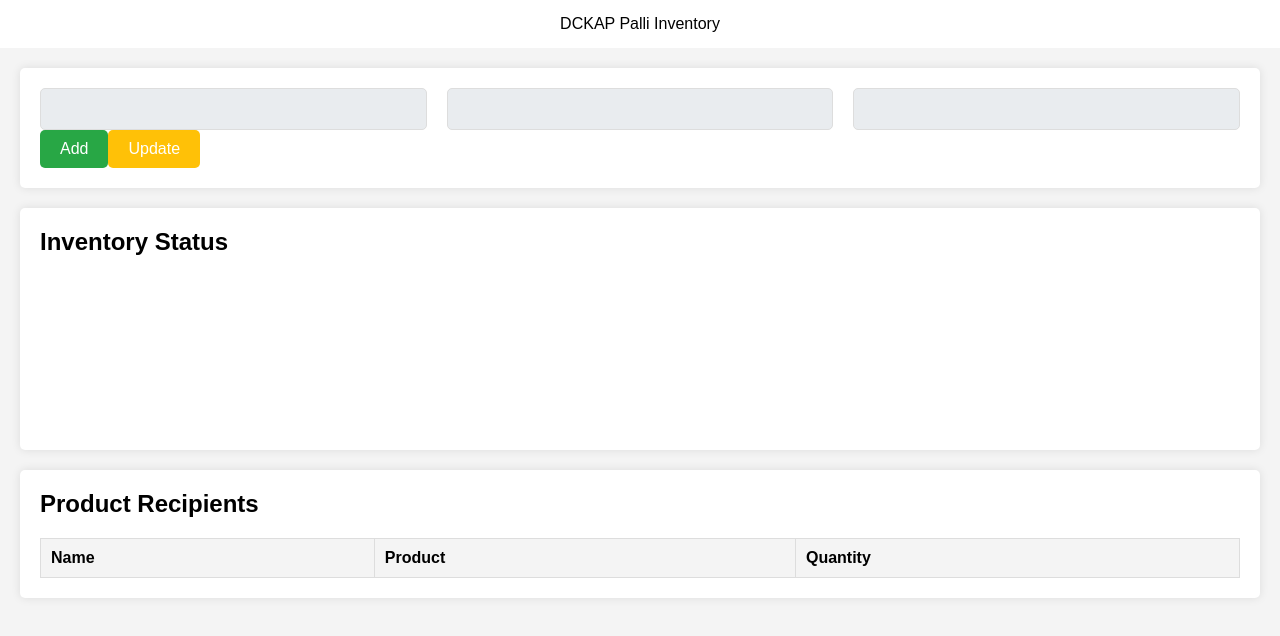
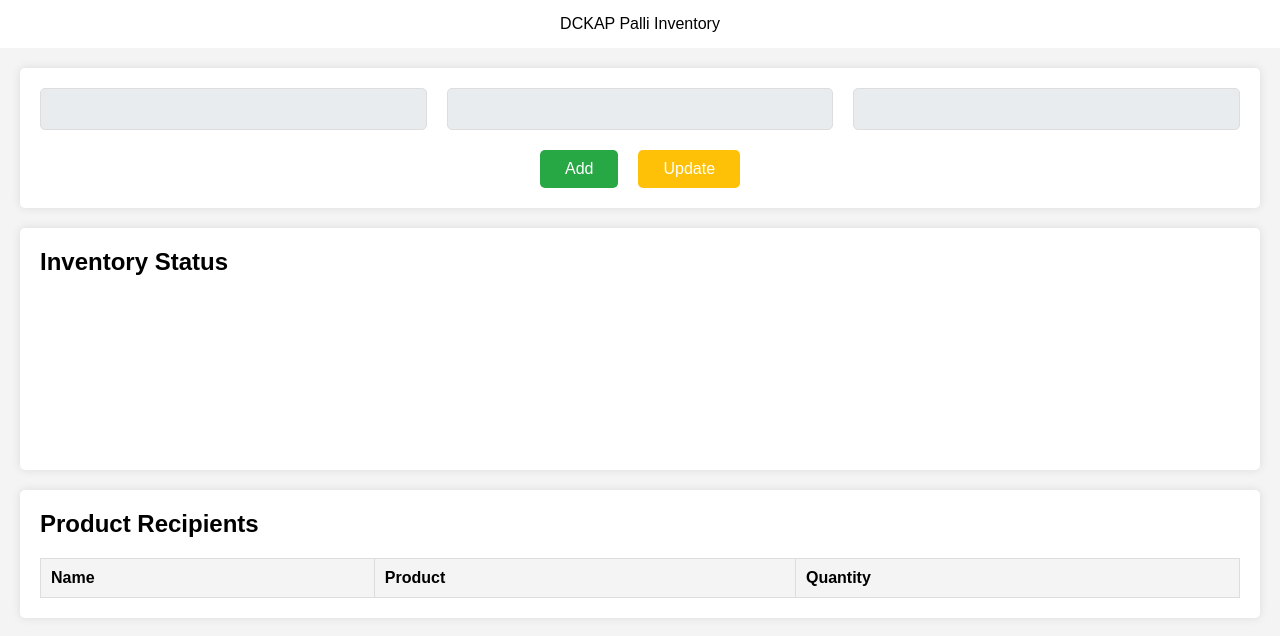
Before and after one commit to Akilashwarran/JS-assessment-20.07.2024-, a plain HTML site: page index.html in a window 1280 px wide. Drawn offline with nearby package versions, Linux system fonts and the light colour scheme; no server answers.

Commit message:
css updated

```diff
--- a/style.css
+++ b/style.css
@@ -45,12 +45,15 @@ h1 {
     margin: 10px 0;
 }
 
-.buttons {
+.btn {
     margin-top: 20px;
+    display: flex;
+    justify-content: center;
+    gap: 20px;
 }
 
 button {
-    padding: 10px 20px;
+    padding: 10px 25px;
     border: none;
     border-radius: 5px;
     cursor: pointer;
```
Also changed, not shown: local-output-SS.png, 2 other files.
